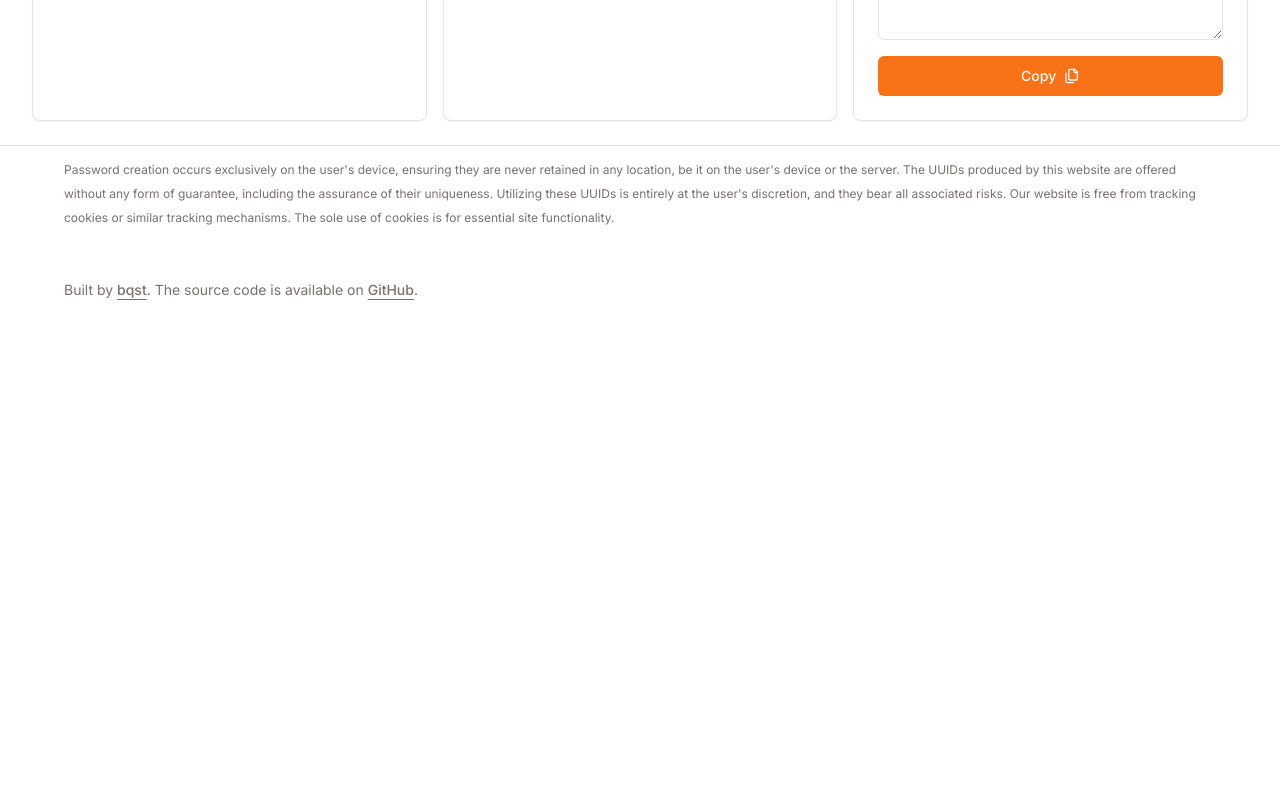
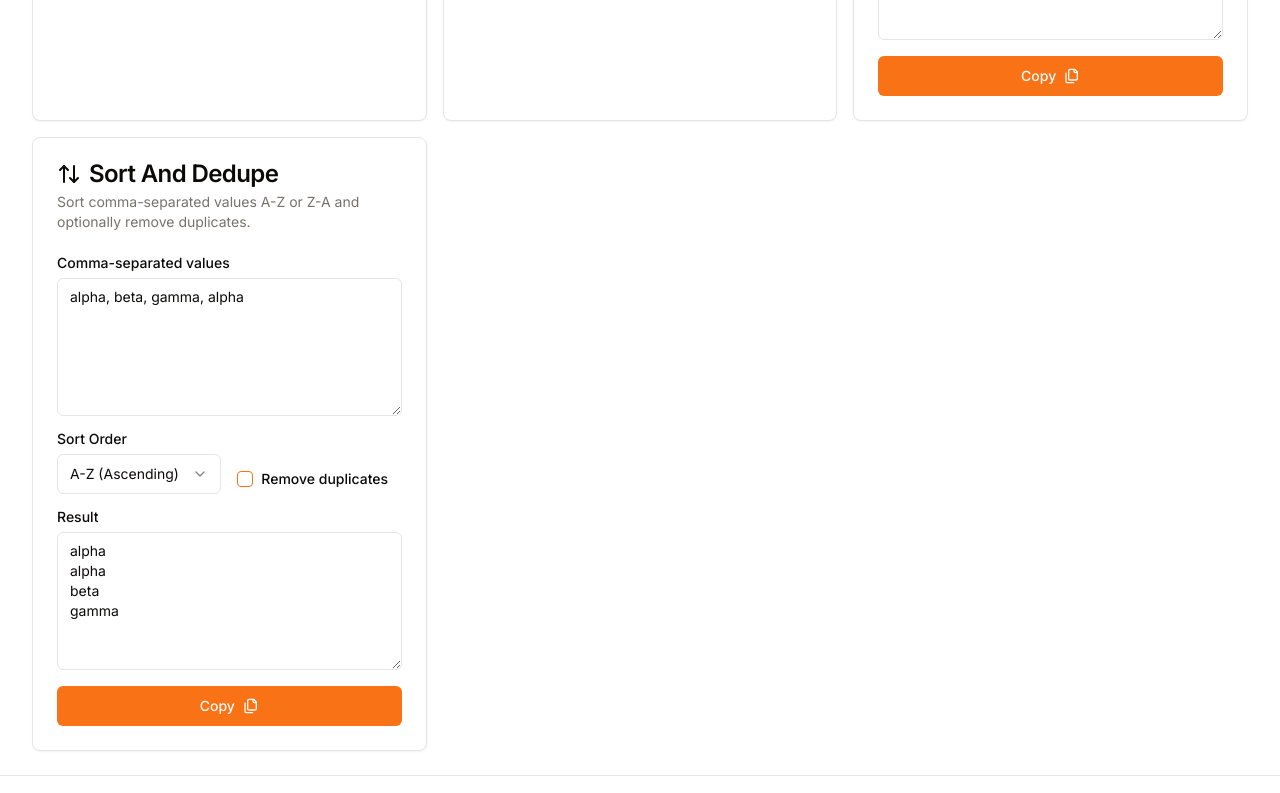
Before and after one commit to bqst/toolbox, a Next.js app: page / in a window 1280 px wide. Shown: the part 1620-2413 px from the top of the page. Before the commit the page ends 1958 px from the top, so only its background shows below. Built offline with nearby package versions, Linux system fonts and the light colour scheme.

Commit message:
✨ Add sort and dedupe feature

```diff
--- a/src/app/page.tsx
+++ b/src/app/page.tsx
@@ -6,6 +6,7 @@ import VATCalculator from '@/components/vat-calculator'
 import SlugForm from '@/components/slug-form'
 import Base64ImageForm from '@/components/base64-image-form'
 import JsonForm from '@/components/json-form'
+import SortDedupeForm from '@/components/sort-dedupe-form'
 
 import CommitLint from '@/components/commit-lint'
 import {
@@ -16,6 +17,7 @@ import {
   CardTitle,
 } from '@/components/ui/card'
 import {
+  ArrowUpDown,
   Calculator,
   Code,
   Hash,
@@ -170,6 +172,22 @@ export default function Home() {
           <JsonForm />
         </CardContent>
       </Card>
+
+      <Card id="sort-dedupe">
+        <CardHeader>
+          <CardTitle className="flex flex-row items-center">
+            <ArrowUpDown className="inline-block mr-2" />
+            Sort And Dedupe
+          </CardTitle>
+          <CardDescription>
+            Sort comma-separated values A-Z or Z-A and optionally remove
+            duplicates.
+          </CardDescription>
+        </CardHeader>
+        <CardContent>
+          <SortDedupeForm />
+        </CardContent>
+      </Card>
     </div>
   )
 }
--- a/src/components/main-nav.tsx
+++ b/src/components/main-nav.tsx
@@ -13,6 +13,7 @@ import {
   NavigationMenuTrigger,
 } from '@/components/ui/navigation-menu'
 import {
+  ArrowUpDown,
   Calculator,
   Code,
   Hash,
@@ -60,6 +61,13 @@ const featuresByTheme = {
       description:
         'Minify JSON by removing whitespace or unminify with customizable tab size.',
       icon: Code,
+    },
+    {
+      title: 'Sort And Dedupe',
+      href: '#sort-dedupe',
+      description:
+        'Sort comma-separated values A-Z or Z-A and optionally remove duplicates.',
+      icon: ArrowUpDown,
     },
   ],
   'security-generators': [
@@ -190,7 +198,7 @@ export function MainNav() {
           </NavigationMenuItem>
           <NavigationMenuItem>
             <NavigationMenuTrigger>Development</NavigationMenuTrigger>
-            <NavigationMenuContent>
+            <NavigationMenuContent className="p-2">
               <ul className="grid gap-2 md:w-[400px] lg:w-[500px] lg:grid-cols-[.75fr_1fr]">
                 {featuresByTheme.development.map((feature) => {
                   const Icon = feature.icon
--- a/src/components/mobile-nav.tsx
+++ b/src/components/mobile-nav.tsx
@@ -11,6 +11,7 @@ import { Button } from '@/components/ui/button'
 import { ScrollArea } from '@/components/ui/scroll-area'
 import { Sheet, SheetContent, SheetTrigger } from '@/components/ui/sheet'
 import {
+  ArrowUpDown,
   Calculator,
   Code,
   Hash,
@@ -50,6 +51,11 @@ const featuresByTheme = {
       title: 'JSON Minify/Unminify',
       href: '#json-minify-unminify',
       icon: Code,
+    },
+    {
+      title: 'Sort And Dedupe',
+      href: '#sort-dedupe',
+      icon: ArrowUpDown,
     },
   ],
   'security-generators': [
--- /dev/null
+++ b/src/components/sort-dedupe-form.tsx
@@ -0,0 +1,108 @@
+'use client'
+
+import { ButtonCopy } from '@/components/copy-button'
+import { Textarea } from '@/components/ui/textarea'
+import { Label } from '@/components/ui/label'
+import { Checkbox } from '@/components/ui/checkbox'
+import {
+  Select,
+  SelectContent,
+  SelectItem,
+  SelectTrigger,
+  SelectValue,
+} from '@/components/ui/select'
+import { useState, useMemo } from 'react'
+
+type SortOrder = 'asc' | 'desc'
+
+const SortDedupeForm = () => {
+  const [input, setInput] = useState('alpha, beta, gamma, alpha')
+  const [sortOrder, setSortOrder] = useState<SortOrder>('asc')
+  const [dedupe, setDedupe] = useState(false)
+
+  const result = useMemo(() => {
+    if (!input.trim()) return ''
+
+    // Split by comma and trim each item
+    const items = input
+      .split(',')
+      .map(item => item.trim())
+      .filter(item => item.length > 0)
+
+    // Dedupe if enabled
+    const uniqueItems = dedupe ? Array.from(new Set(items)) : items
+
+    // Sort based on order
+    const sortedItems = [...uniqueItems].sort((a, b) => {
+      const comparison = a.localeCompare(b, undefined, { sensitivity: 'base' })
+      return sortOrder === 'asc' ? comparison : -comparison
+    })
+
+    // Join back with newlines
+    return sortedItems.join('\n')
+  }, [input, sortOrder, dedupe])
+
+  return (
+    <div className="grid gap-4">
+      <div className="grid gap-2">
+        <Label htmlFor="input">Comma-separated values</Label>
+        <Textarea
+          id="input"
+          placeholder="Enter values separated by commas (e.g., apple, banana, apple, cherry)..."
+          value={input}
+          onChange={(e) => setInput(e.target.value)}
+          rows={6}
+        />
+      </div>
+
+      <div className="grid gap-4 md:grid-cols-2">
+        <div className="grid gap-2">
+          <Label htmlFor="sort-order">Sort Order</Label>
+          <Select
+            value={sortOrder}
+            onValueChange={(value) => setSortOrder(value as SortOrder)}
+          >
+            <SelectTrigger id="sort-order">
+              <SelectValue>
+                {sortOrder === 'asc' ? 'A-Z (Ascending)' : 'Z-A (Descending)'}
+              </SelectValue>
+            </SelectTrigger>
+            <SelectContent>
+              <SelectItem value="asc">A-Z (Ascending)</SelectItem>
+              <SelectItem value="desc">Z-A (Descending)</SelectItem>
+            </SelectContent>
+          </Select>
+        </div>
+
+        <div className="flex items-center space-x-2 pt-8">
+          <Checkbox
+            id="dedupe"
+            checked={dedupe}
+            onCheckedChange={(checked) => setDedupe(checked === true)}
+          />
+          <Label
+            htmlFor="dedupe"
+            className="text-sm font-medium leading-none peer-disabled:cursor-not-allowed peer-disabled:opacity-70 cursor-pointer"
+          >
+            Remove duplicates
+          </Label>
+        </div>
+      </div>
+
+      <div className="grid gap-2">
+        <Label htmlFor="result">Result</Label>
+        <Textarea
+          id="result"
+          placeholder="Sorted and deduplicated values will appear here..."
+          readOnly
+          value={result}
+          rows={6}
+        />
+      </div>
+
+      <ButtonCopy text={result} />
+    </div>
+  )
+}
+
+export default SortDedupeForm
```
